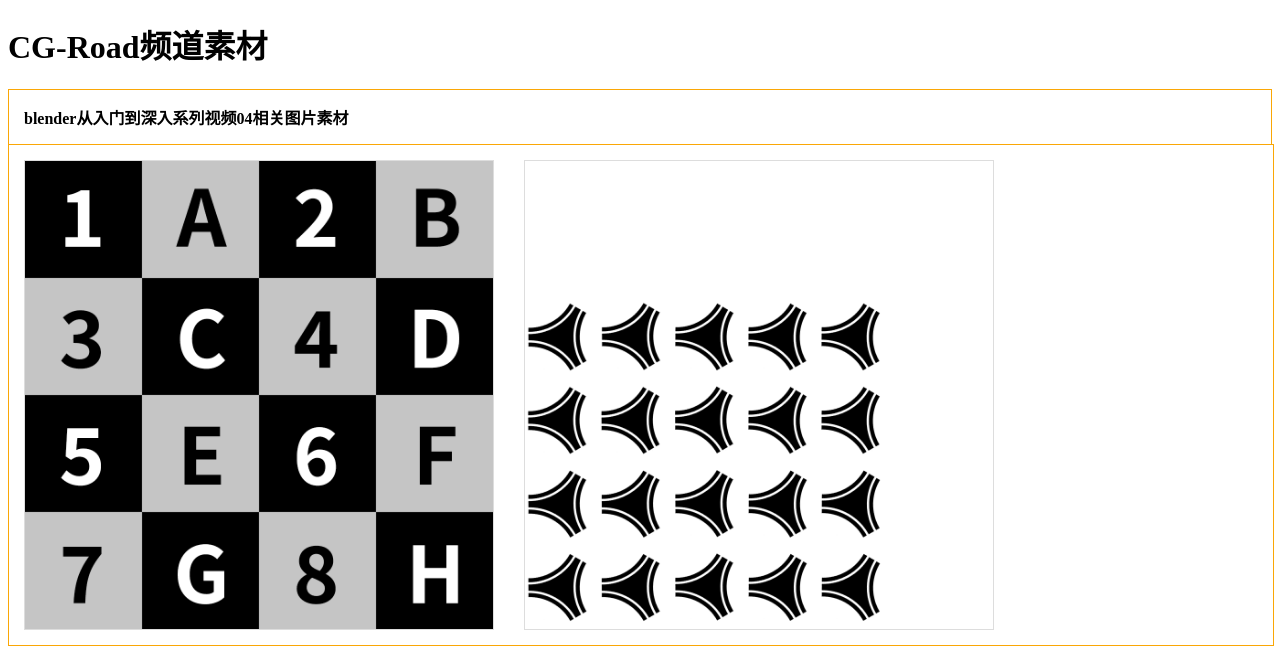
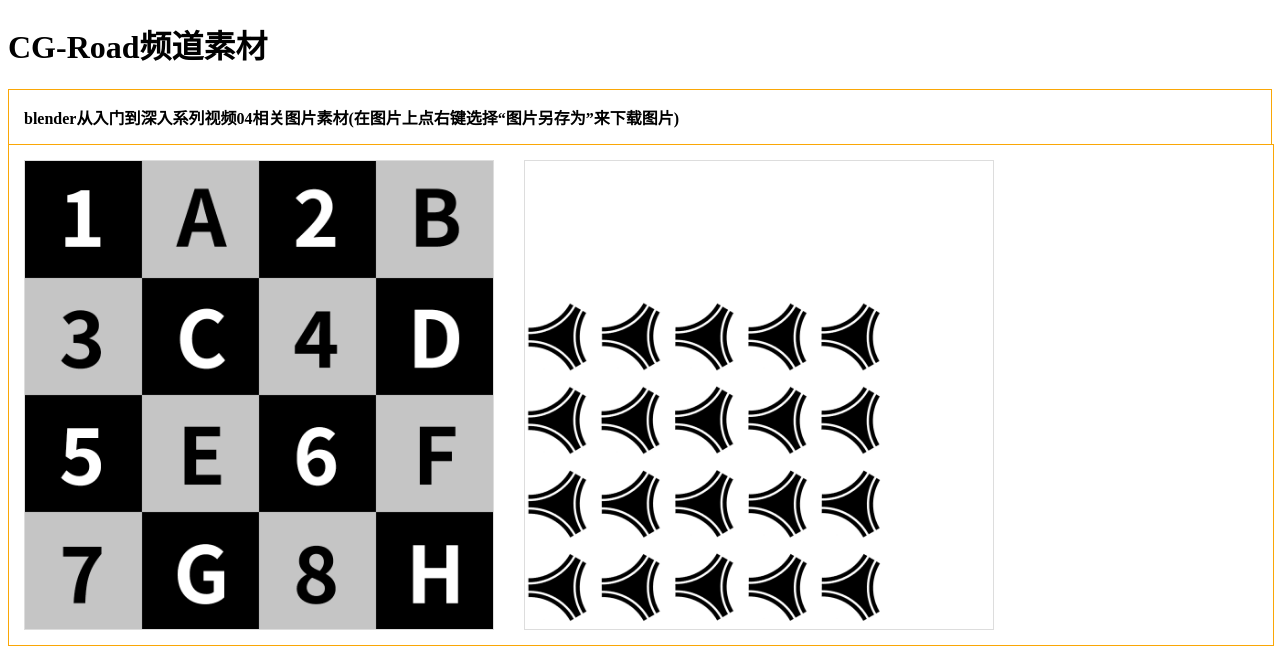
Before and after one commit to cgboy2008/cgroad, a plain HTML site: page index.html in a window 1280 px wide. Drawn offline with Linux system fonts and the light colour scheme.

Commit message:
'编辑了index.html'。

```diff
--- a/index.html
+++ b/index.html
@@ -9,7 +9,7 @@
 </head>
 <body>
     <h1>CG-Road频道素材</h1>
-    <h4 class="source_title">blender从入门到深入系列视频04相关图片素材</h4>
+    <h4 class="source_title">blender从入门到深入系列视频04相关图片素材(在图片上点右键选择“图片另存为”来下载图片)</h4>
     <div class="wrap">
         <img src="./images/chess.jpg" alt="棋盘格图片">
         <img src="./images/football_uv02.jpg" alt="足球贴图">
```
